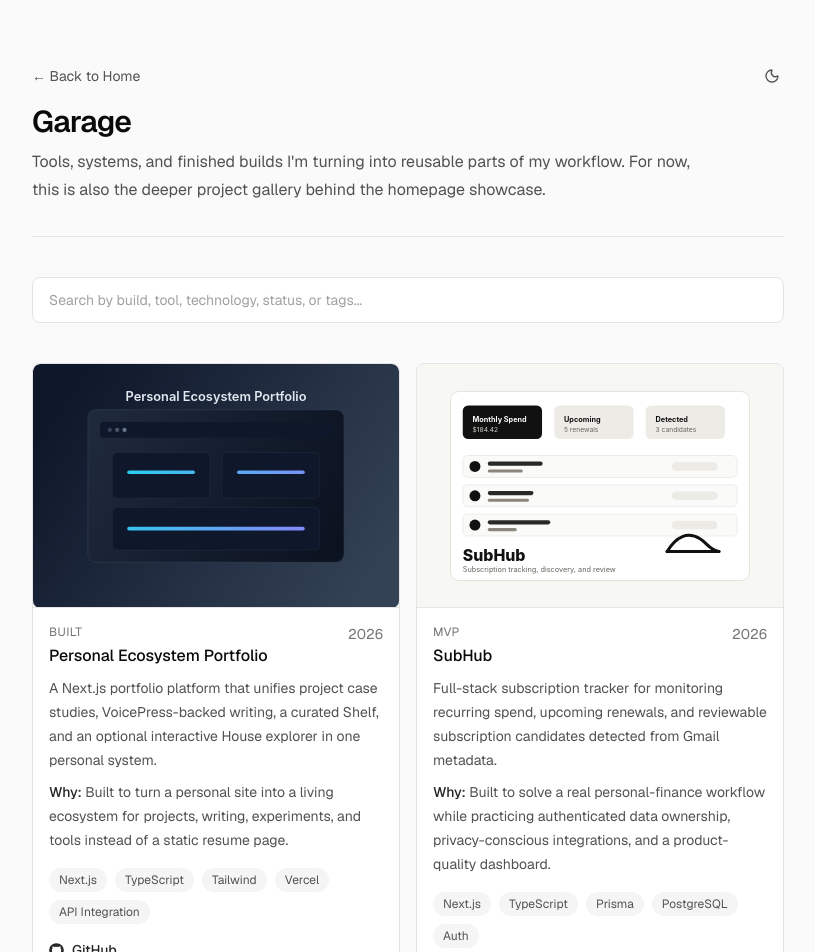
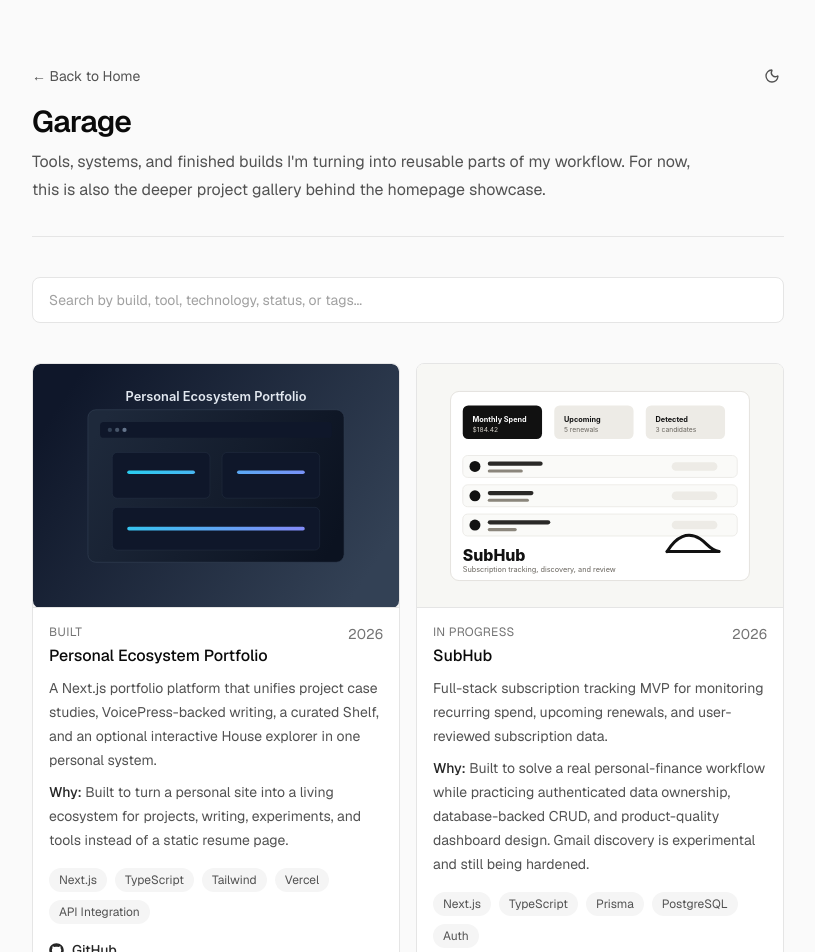
Before and after one commit to SrikarChittemsetty/srikarchittemsetty, a Next.js app: page /projects in a window 1280 px wide. Shown: the top 952 px of the page, without its empty margins (232-1047 px from the left). Built offline with nearby package versions, Linux system fonts and the light colour scheme.

Commit message:
chore: present subhub as in-progress

```diff
--- a/src/data/projects.ts
+++ b/src/data/projects.ts
@@ -30,15 +30,15 @@ export const projects: Project[] = [
     icon: "💳",
     name: "SubHub",
     description:
-      "Full-stack subscription tracker for monitoring recurring spend, upcoming renewals, and reviewable subscription candidates detected from Gmail metadata.",
+      "Full-stack subscription tracking MVP for monitoring recurring spend, upcoming renewals, and user-reviewed subscription data.",
     why:
-      "Built to solve a real personal-finance workflow while practicing authenticated data ownership, privacy-conscious integrations, and a product-quality dashboard.",
+      "Built to solve a real personal-finance workflow while practicing authenticated data ownership, database-backed CRUD, and product-quality dashboard design. Gmail discovery is experimental and still being hardened.",
     href: "https://github.com/SrikarChittemsetty/subhub",
     year: "2026",
-    status: "MVP",
+    status: "In progress",
     image: "/projects/subhub.svg",
     tags: ["Next.js", "TypeScript", "Prisma", "PostgreSQL", "Auth"],
-    featured: true,
+    featured: false,
   },
   {
     icon: "📝",
```
